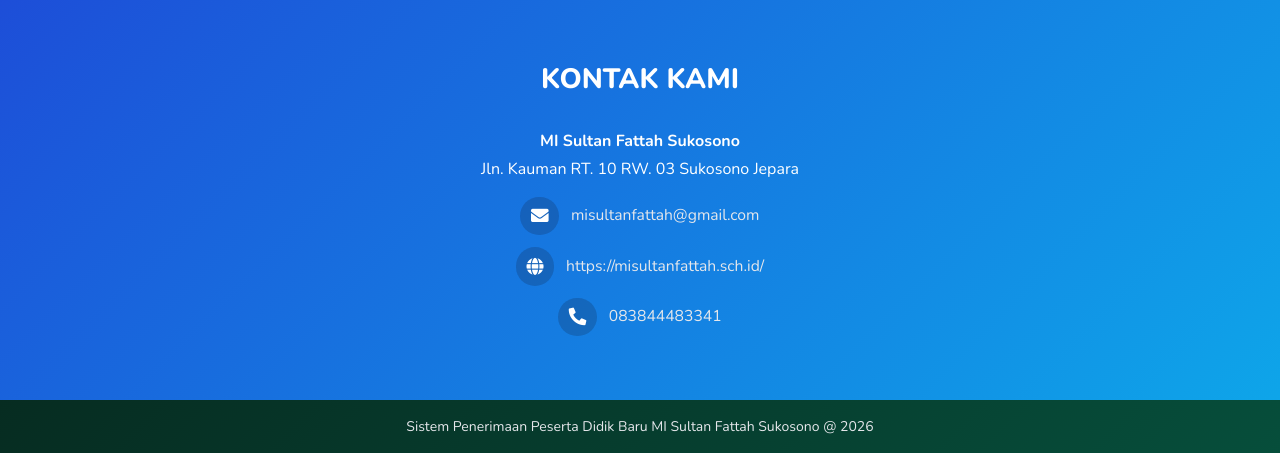
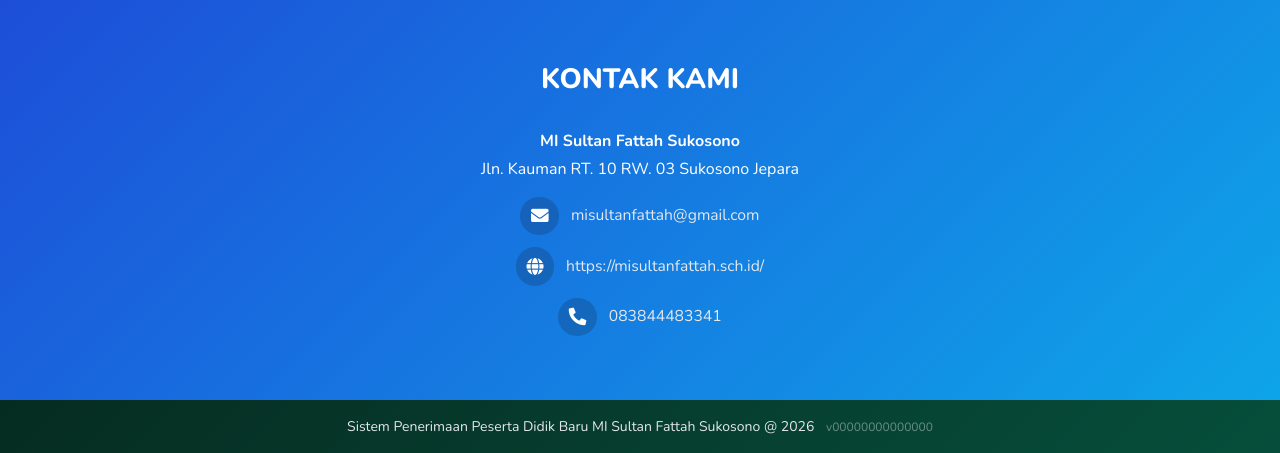
Before and after one commit to dewecorp/ppdb, a PHP site: page / in a window 1280 px wide. Shown: the part 3159-3612 px from the top of the page. Run offline with PHP 8.4, Linux system fonts and the light colour scheme; data comes from the database, SQL or seed files in the repository; some libraries are stand-ins or nearby versions.

Commit message:
update footer

```diff
--- a/data_pendaftar.php
+++ b/data_pendaftar.php
@@ -231,6 +231,7 @@ if ($result = $mysqli->query('SELECT * FROM madrasah LIMIT 1')) {
         <div class="container">
             <span>Sistem Penerimaan Peserta Didik Baru <?= esc($madrasah['nama']); ?> @
                 <?= date('Y'); ?></span>
+            <span style="color: rgba(255,255,255,0.4); font-size: 0.75rem; margin-left: 0.5rem;">v<?= app_version(); ?></span>
         </div>
     </footer>
 
--- a/edit_pendaftar.php
+++ b/edit_pendaftar.php
@@ -235,6 +235,7 @@ if ($result = $mysqli->query('SELECT nama, logo FROM madrasah LIMIT 1')) {
         <div class="container">
             <span>Sistem Penerimaan Peserta Didik Baru <?= esc($madrasah['nama']); ?> @
                 <?= date('Y'); ?></span>
+            <span style="color: rgba(255,255,255,0.4); font-size: 0.75rem; margin-left: 0.5rem;">v<?= app_version(); ?></span>
         </div>
     </footer>
 
--- a/index.php
+++ b/index.php
@@ -564,6 +564,7 @@ $error_message = flash('error');
         <div class="container">
             <span>Sistem Penerimaan Peserta Didik Baru <?= esc($madrasah['nama']); ?> @
                 <?= date('Y'); ?></span>
+            <span style="color: rgba(255,255,255,0.4); font-size: 0.75rem; margin-left: 0.5rem;">v<?= app_version(); ?></span>
         </div>
     </footer>
 
```
Also changed, not shown: 1 other file.
